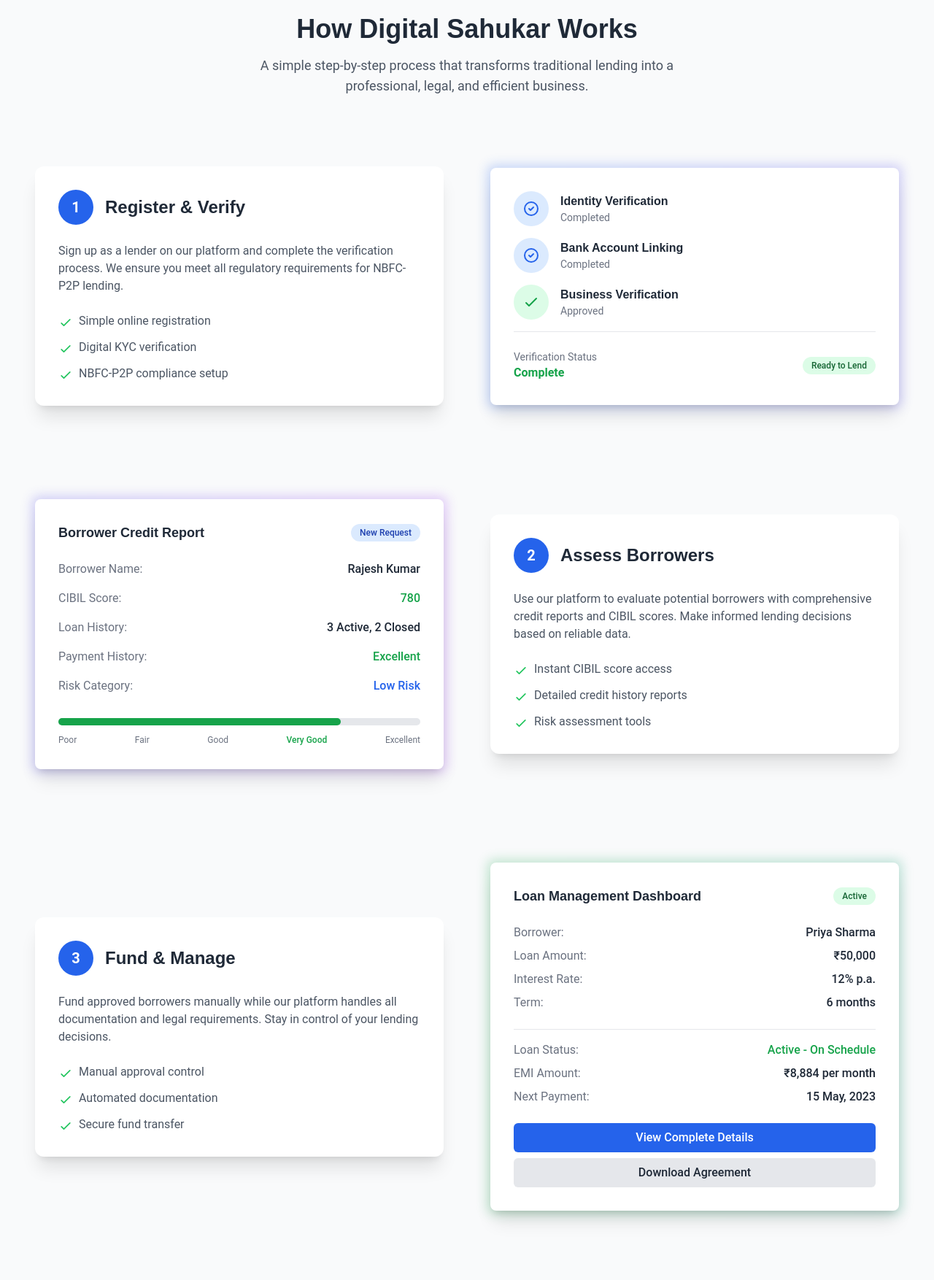
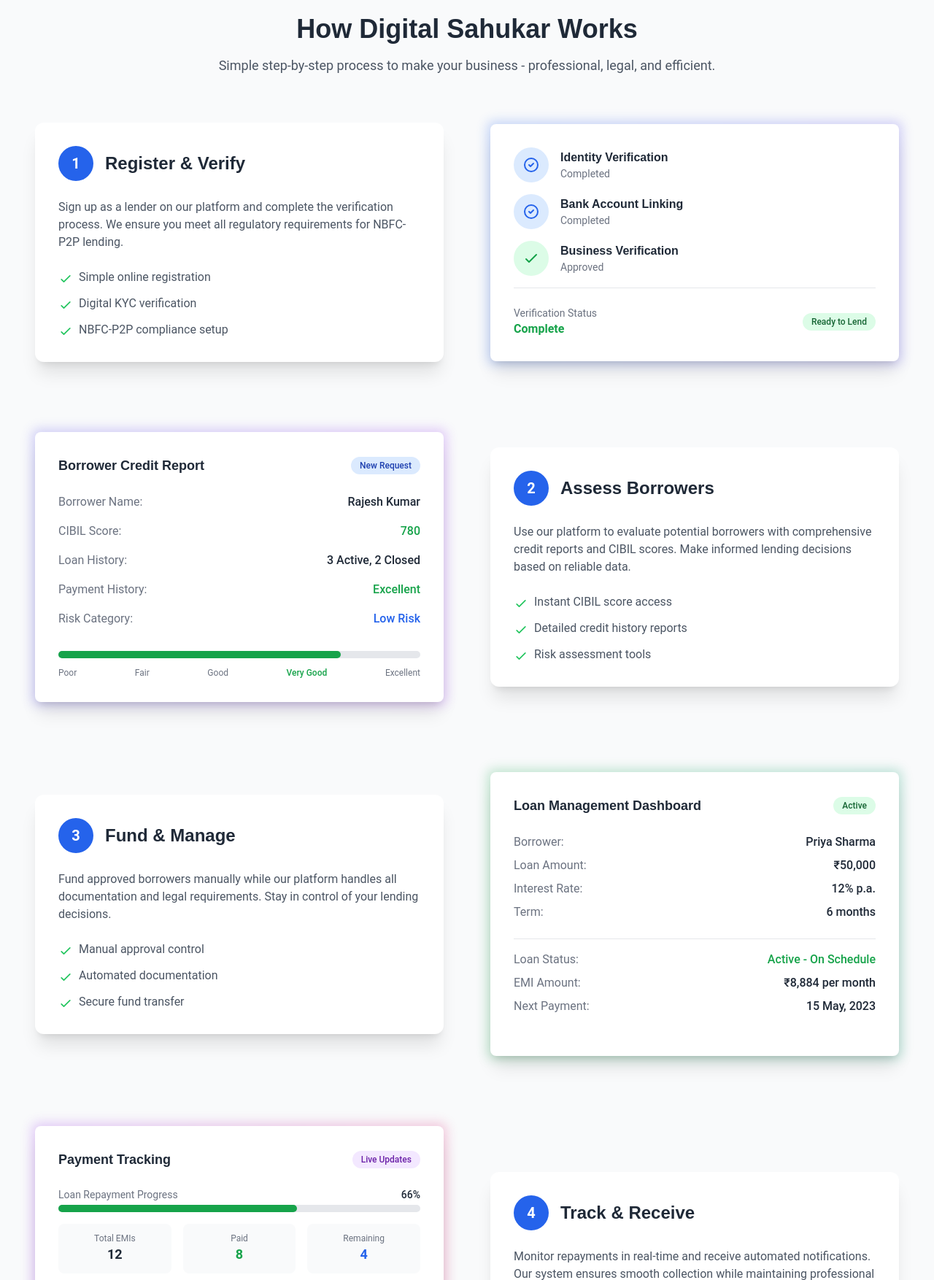
Before and after one commit to gb2-prod/Digital-sahukar, a plain HTML site: page index.html in a window 1280 px wide. Shown: the part 1280-3034 px from the top of the page at 73% size. Drawn offline with nearby package versions, Linux system fonts and the light colour scheme.

Commit message:
commit kyun kar aha hai
updated paddings

```diff
--- a/index.html
+++ b/index.html
@@ -727,12 +727,12 @@
 <div id="root">
   <section id="how-it-works" class="py-12 bg-gray-50 dark:bg-neutral-900">
     <div class="container mx-auto px-4">
-      <div class="text-center mb-16">
+      <div class="text-center mb-8">
         <h2 class="text-3xl md:text-4xl font-bold text-gray-800 dark:text-white mb-4">How Digital Sahukar Works</h2>
-        <p class="text-lg text-gray-600 dark:text-gray-300 max-w-2xl mx-auto">A simple step-by-step process that transforms traditional lending into a professional, legal, and efficient business.</p>
-      </div>
-
-      <div class="flex flex-col md:flex-row items-center justify-center mb-16">
+        <p class="text-lg text-gray-600 dark:text-gray-300 mx-auto">Simple step-by-step process to make your business - professional, legal, and efficient.</p>
+      </div>
+
+      <div class="flex flex-col md:flex-row items-center justify-center mb-8">
         <!-- pt 1A heading-->
         <div class="w-full md:w-1/2 p-4 md:p-8">
           <div class="bg-white dark:bg-neutral-800 rounded-xl shadow-xl p-8 h-full">
@@ -822,7 +822,7 @@
         </div>
       </div>
 
-      <div class="flex flex-col md:flex-row items-center justify-center mb-16">
+      <div class="flex flex-col md:flex-row items-center justify-center mb-8">
         <div class="w-full md:w-1/2 p-4 md:p-8 md:order-2">
           <div class="bg-white dark:bg-neutral-800 rounded-xl shadow-xl p-8 h-full">
             <div class="flex items-center mb-6">
@@ -907,7 +907,7 @@
         </div>
       </div>
 
-      <div class="flex flex-col md:flex-row items-center justify-center mb-16">
+      <div class="flex flex-col md:flex-row items-center justify-center mb-8">
         <div class="w-full md:w-1/2 p-4 md:p-8">
           <div class="bg-white dark:bg-neutral-800 rounded-xl shadow-xl p-8 h-full">
             <div class="flex items-center mb-6">
@@ -981,7 +981,7 @@
                   </div>
                 </div>
 
-                <div class="mt-6">
+                <!-- <div class="mt-6">
                   <div class="flex flex-col space-y-2">
                     <button class="w-full py-2 px-4 bg-blue-600 hover:bg-blue-700 text-white font-medium rounded-md transition-colors duration-300 focus:outline-none focus:ring-2 focus:ring-blue-500 focus:ring-offset-2 dark:focus:ring-offset-neutral-800">
                       View Complete Details
@@ -990,7 +990,7 @@
                       Download Agreement
                     </button>
                   </div>
-                </div>
+                </div> -->
               </div>
             </div>
           </div>
@@ -1102,10 +1102,10 @@
       </div>
 
       <div class="mt-16 text-center">
-        <a href="#contact" class="inline-block px-8 py-4 bg-blue-600 hover:bg-blue-700 text-white font-medium rounded-lg shadow-lg hover:shadow-xl transition-all duration-300 transform hover:-translate-y-1 text-lg mb-4">
+        <a href="#contact" class="inline-block px-4 py-3 bg-blue-600 hover:bg-blue-700 text-white font-medium rounded-lg shadow-lg hover:shadow-xl transition-all duration-300 transform hover:-translate-y-1 text-lg mb-4">
           Start Modernizing Business Today!
         </a>
-        <a href="https://wa.link/mtqbmr" class="inline-flex items-center ml-4 px-6 py-4 bg-green-500 hover:bg-green-600 text-white font-medium rounded-lg shadow-lg hover:shadow-xl transition-all duration-300 transform hover:-translate-y-1 text-lg">
+        <a href="https://wa.link/mtqbmr" class="inline-flex items-center ml-4 px-5 py-3 bg-green-500 hover:bg-green-600 text-white font-medium rounded-lg shadow-lg hover:shadow-xl transition-all duration-300 transform hover:-translate-y-1 text-lg">
           <svg class="w-5 h-5 mr-2" fill="currentColor" xmlns="http://www.w3.org/2000/svg" viewBox="0 0 448 512">
             <path d="M380.9 97.1C339 55.1 283.2 32 223.9 32c-122.4 0-222 99.6-222 222 0 39.1 10.2 77.3 29.6 111L0 480l117.7-30.9c32.4 17.7 68.9 27 106.1 27h.1c122.3 0 224.1-99.6 224.1-222 0-59.3-25.2-115-67.1-157zm-157 341.6c-33.2 0-65.7-8.9-94-25.7l-6.7-4-69.8 18.3L72 359.2l-4.4-7c-18.5-29.4-28.2-63.3-28.2-98.2 0-101.7 82.8-184.5 184.6-184.5 49.3 0 95.6 19.2 130.4 54.1 34.8 34.9 56.2 81.2 56.1 130.5 0 101.8-84.9 184.6-186.6 184.6zm101.2-138.2c-5.5-2.8-32.8-16.2-37.9-18-5.1-1.9-8.8-2.8-12.5 2.8-3.7 5.6-14.3 18-17.6 21.8-3.2 3.7-6.5 4.2-12 1.4-32.6-16.3-54-29.1-75.5-66-5.7-9.8 5.7-9.1 16.3-30.3 1.8-3.7.9-6.9-.5-9.7-1.4-2.8-12.5-30.1-17.1-41.2-4.5-10.8-9.1-9.3-12.5-9.5-3.2-.2-6.9-.2-10.6-.2-3.7 0-9.7 1.4-14.8 6.9-5.1 5.6-19.4 19-19.4 46.3 0 27.3 19.9 53.7 22.6 57.4 2.8 3.7 39.1 59.7 94.8 83.8 35.2 15.2 49 16.5 66.6 13.9 10.7-1.6 32.8-13.4 37.4-26.4 4.6-13 4.6-24.1 3.2-26.4-1.3-2.5-5-3.9-10.5-6.6z"/>
           </svg>
```
